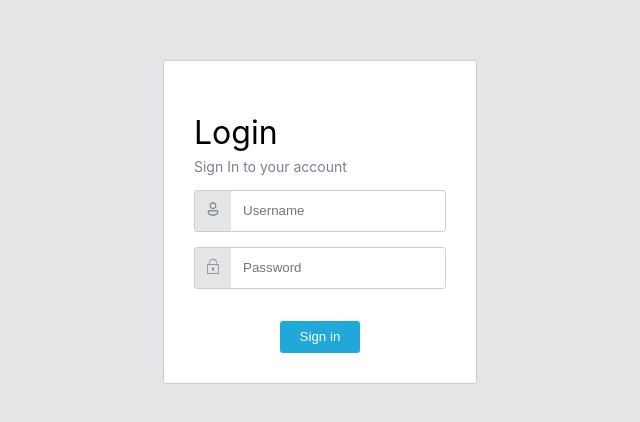
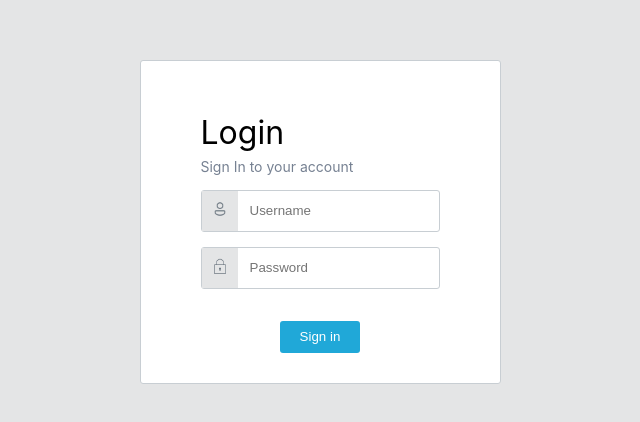
Before and after one commit to manabie-com/mana-do, a React (Create React App) app: page / in a window 1280 px wide. Shown: the part 178-600 px from the top of the page, without its empty margins (320-960 px from the left). Built offline with nearby package versions, Linux system fonts and the light colour scheme.

Commit message:
add input response

```diff
--- a/src/components/SignInPage.tsx
+++ b/src/components/SignInPage.tsx
@@ -39,6 +39,7 @@ const SignInPage = () => {
 
     return (
         <div className="align-items-center wrap-box p-4">
+            <div className="md-p-4">
                 <h1 className="align-items-center-title">Login</h1>
                 <p className="color-label">Sign In to your account</p>
                 <form onSubmit={signIn} className="m-t-15">
@@ -51,7 +52,7 @@ const SignInPage = () => {
                             name="userId"
                             placeholder="Username"
                             value={form.userId}
-                        className=" input-none"
+                            className="input-none"
                             onChange={onChangeField}
                         />
                     </label>
@@ -70,7 +71,7 @@ const SignInPage = () => {
                         />
                     </label>
                     <br />
-                {err && <div className="align-items-center-error m-t-15">
+                    {err && <div className="align-items-center-error m-t-15 md-p-4">
                         <span>* Username or Password wrong!!!</span>
                     </div>}
                     <div className="align-items-center-button" >
@@ -80,6 +81,7 @@ const SignInPage = () => {
                     </div>
                 </form>
             </div>
+        </div>
     );
 };
 
--- a/src/styles/App.css
+++ b/src/styles/App.css
@@ -126,3 +126,10 @@ input:focus {
 
 .Action__btn {
 }
+
+@media (min-width: 576px) {
+  .md-p-4 {
+    padding-left: 30px!important;
+    padding-right: 30px!important;
+  }
+}
--- a/src/styles/App.scss
+++ b/src/styles/App.scss
@@ -11,6 +11,9 @@
 .input-none {
     border: none;
     border-radius: 0!important;
+    flex: 1 1 auto;
+    width: 1%;
+    min-width: 0;
 }
 .wrap-box {
     background-color: $white;
```
Lines whose indentation alone changed are shown as unchanged.
